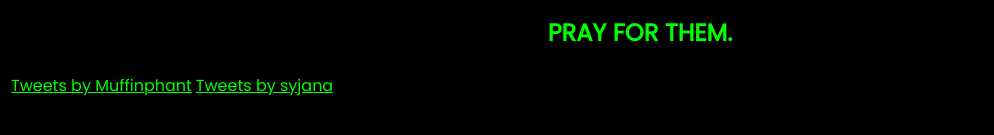
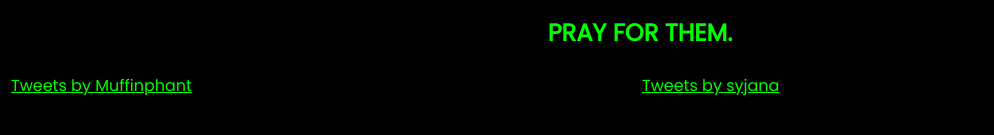
Before and after one commit to glorytodcm/glorytodcm.github.io, a plain HTML site: page index.html in a window 1280 px wide. Shown: the part 429-564 px from the top of the page, without its empty margins (0-994 px from the left). Drawn offline with Linux system fonts and the light colour scheme.

Commit message:
Tried to fix table AGAIN

```diff
--- a/index.html
+++ b/index.html
@@ -22,15 +22,17 @@
 		<h4><i>4 months of very hard work - don't let them be in vain.</i></h4>
 		<img src="https://abs.twimg.com/emoji/v2/72x72/1f64f.png"/>
 		<h2> PRAY FOR THEM. </h2>
-		<table>
-			<tr>
-				<td>
-					<a class="twitter-timeline" data-lang="en" data-width="300" data-height="1000" data-theme="dark" href="https://twitter.com/Muffinphant?ref_src=twsrc%5Etfw">Tweets by Muffinphant</a>
-				</td>
-				<td>
-					<a class="twitter-timeline" data-lang="en" data-width="300" data-height="1000" data-theme="dark" href="https://twitter.com/syjana?ref_src=twsrc%5Etfw">Tweets by syjana</a>
-				</td>
-			</tr>
-	</table>
+
+			<table width="100%">
+				<tr>
+					<td width="45%">
+						<a class="twitter-timeline" data-lang="en" data-width="700" data-height="1000" data-theme="dark" href="https://twitter.com/Muffinphant?ref_src=twsrc%5Etfw">Tweets by Muffinphant</a>
+					</td>
+					<td width="45%">
+						<a class="twitter-timeline" data-lang="en" data-width="700" data-height="1000" data-theme="dark" href="https://twitter.com/syjana?ref_src=twsrc%5Etfw">Tweets by syjana</a>
+					</td>
+				</tr>
+			</table>
+
 	</body>
 </html>
```
